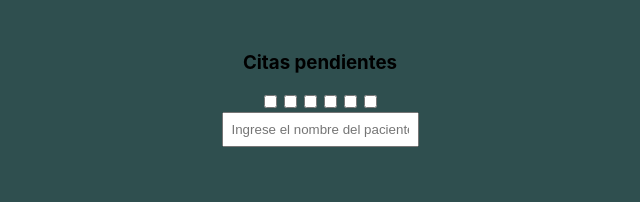
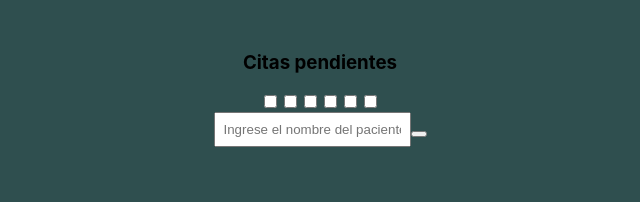
Before and after one commit to Elluis1/VitePagBaseDeDatos, a React (Vite) app: page / in a window 1280 px wide. Shown: the top 202 px of the page, without its empty margins (320-960 px from the left). Built offline with nearby package versions, Linux system fonts and the light colour scheme.

Commit message:
Search por nombre terminado

```diff
--- a/src/pestañas/Agenda.jsx
+++ b/src/pestañas/Agenda.jsx
@@ -3,14 +3,16 @@ import { listaCitas } from "../Archivos/Citas";
 import "../App";
 
 export function Agenda() {
-  const [filtletra, setFiltletra] = useState("");
+  const [nombre, setNombre] = useState();
+  const [filtron, setFiltron] = useState()
   const [filtdia, setFiltdia] = useState([]);
-  const [botdia, setBotdia] = useState(false)
+
+
 
   const handleSubmit = (e) => {
-    e.preventDefault();
-
-  }
+    e.preventDefault()
+    setFiltron(nombre)
+  };
 
   // const addCita = () => {
   //   setId(id);
@@ -29,7 +31,7 @@ export function Agenda() {
   return (
     <section>
       <h1>Citas pendientes</h1>
-      <form onSubmit={handleSubmit}>
+      <form>
         <input
           type="checkbox"
           placeholder="Lunes"
@@ -61,15 +63,18 @@ export function Agenda() {
           onClick={() => setFiltdia("Sabado")}
         />
       </form>
-      <input
-        onChange={(e) => setFiltletra(e.target.value)}
+      <form
+      onSubmit={handleSubmit}>
+      <input onChange={(e) => setNombre(e.target.value)}
         type="name"
         className="inputs"
         placeholder="Ingrese el nombre del paciente"
       />
+    <button/>
+      </form>
       <div className="citas">
         {listaCitas.map((elemento) =>
-          !(elemento.dia === filtdia) ? (
+          !(elemento.dia === filtdia || elemento.paciente === filtron) ? (
             <h1 key={elemento.id} />
           ) : (
             <li key={elemento.id}>
```
